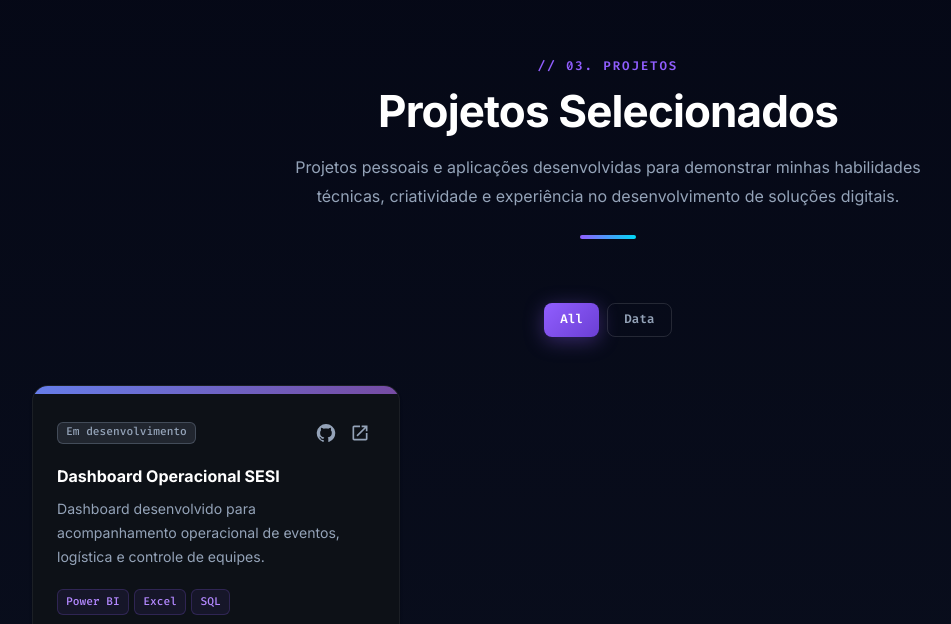
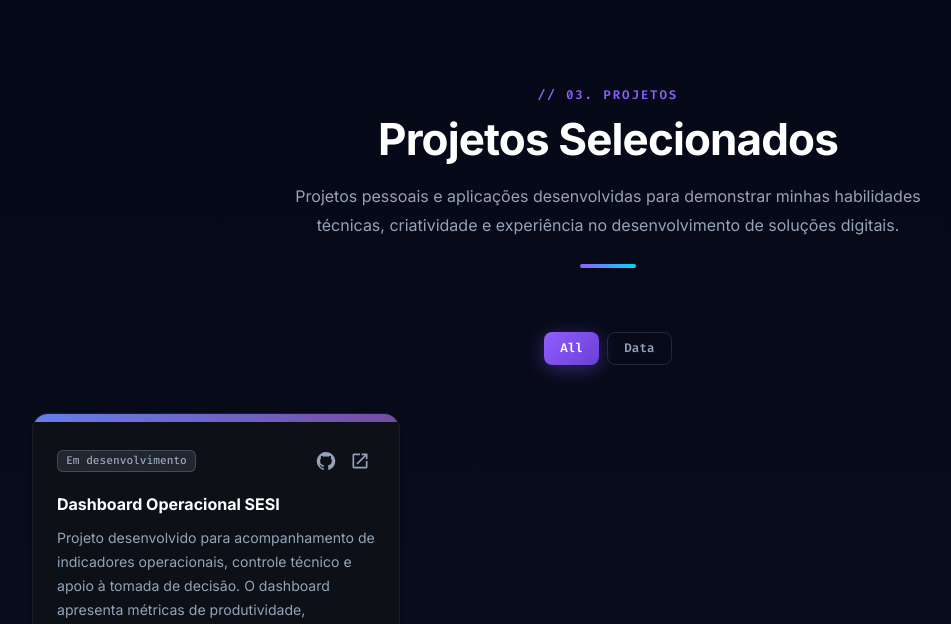
Before and after one commit to CleuberN/cleuber-portfolio, a React (Vite) app: page / in a window 1280 px wide. Shown: the part 2886-3510 px from the top of the page, without its empty margins (32-983 px from the left). Built offline with nearby package versions, Linux system fonts and the light colour scheme; the HTML template or start-up script is replaced by a standard one.

Commit message:
Atualização do site

```diff
--- a/index.html
+++ b/index.html
@@ -19,7 +19,7 @@
       href="https://fonts.googleapis.com/css2?family=Inter:wght@300;400;500;600;700;800;900&family=Fira+Code:wght@400;500;600&display=swap"
       rel="stylesheet"
     />
-    <title>Cleuber Nascimento | Desenvolvedor Front-end</title>
+    <title>Cleuber Nascimento | profissional de tecnologia Front-end</title>
   </head>
   <body>
     <div id="root"></div>
--- a/src/components/sections/About.jsx
+++ b/src/components/sections/About.jsx
@@ -39,7 +39,7 @@ export default function About() {
         <SectionTitle
           overline="01. sobre mim"
           title="Quem Sou"
-          subtitle="Um pouco sobre minha trajetória e o que me motiva como desenvolvedor."
+          subtitle="Um pouco sobre minha trajetória e o que me motiva na área de Dados e Inteligência Operacional."
         />
 
         <Grid container spacing={6} alignItems="flex-start">
--- a/src/data/projects.js
+++ b/src/data/projects.js
@@ -3,16 +3,15 @@ export const projects = [
     id: 1,
     title: 'Dashboard Operacional SESI',
 
-    description:
-      'Dashboard desenvolvido para acompanhamento operacional de eventos, logística e controle de equipes.',
+     description: 'Projeto desenvolvido para acompanhamento de indicadores operacionais, controle técnico e apoio à tomada de decisão. O dashboard apresenta métricas de produtividade, organização operacional e monitoramento de processos.',
 
-    technologies: ['Power BI', 'Excel', 'SQL'],
+    technologies: ['Power BI', 'SQL', 'Excel', 'React'],
 
-    github: 'https://github.com/seuusuario',
+     github: 'https://github.com/CleuberN/cleuber-portfolio',
 
-    demo: '#',
+     demo: 'https://cleuber-nascimento.netlify.app',
 
-    image: null,
+    image: '/projects/dashboard.png',
 
     featured: true,
 
@@ -20,7 +19,7 @@ export const projects = [
 
     forks: 0,
 
-    categories: ['data'],
+     category: 'data',
 
     status: 'Em desenvolvimento',
 
```
